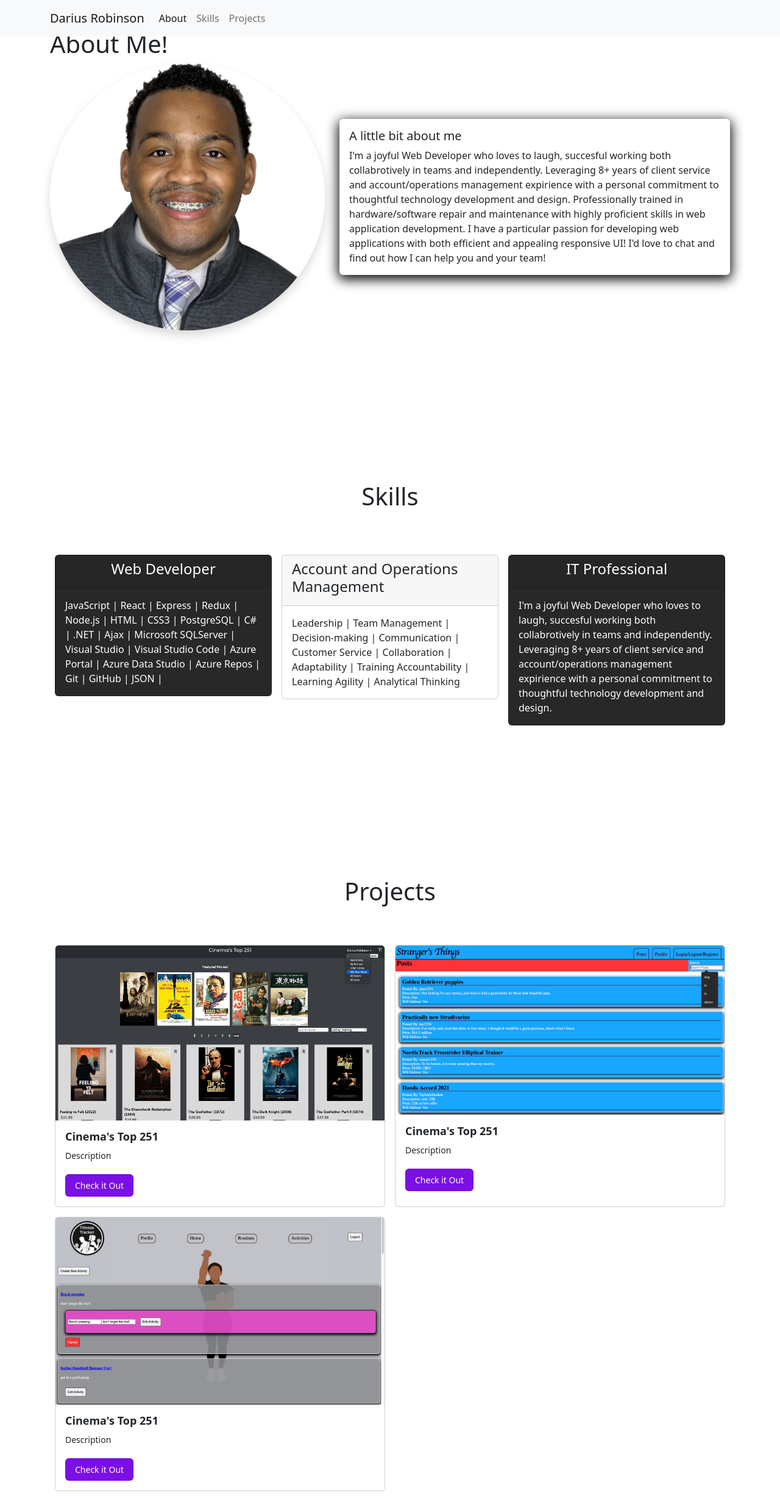
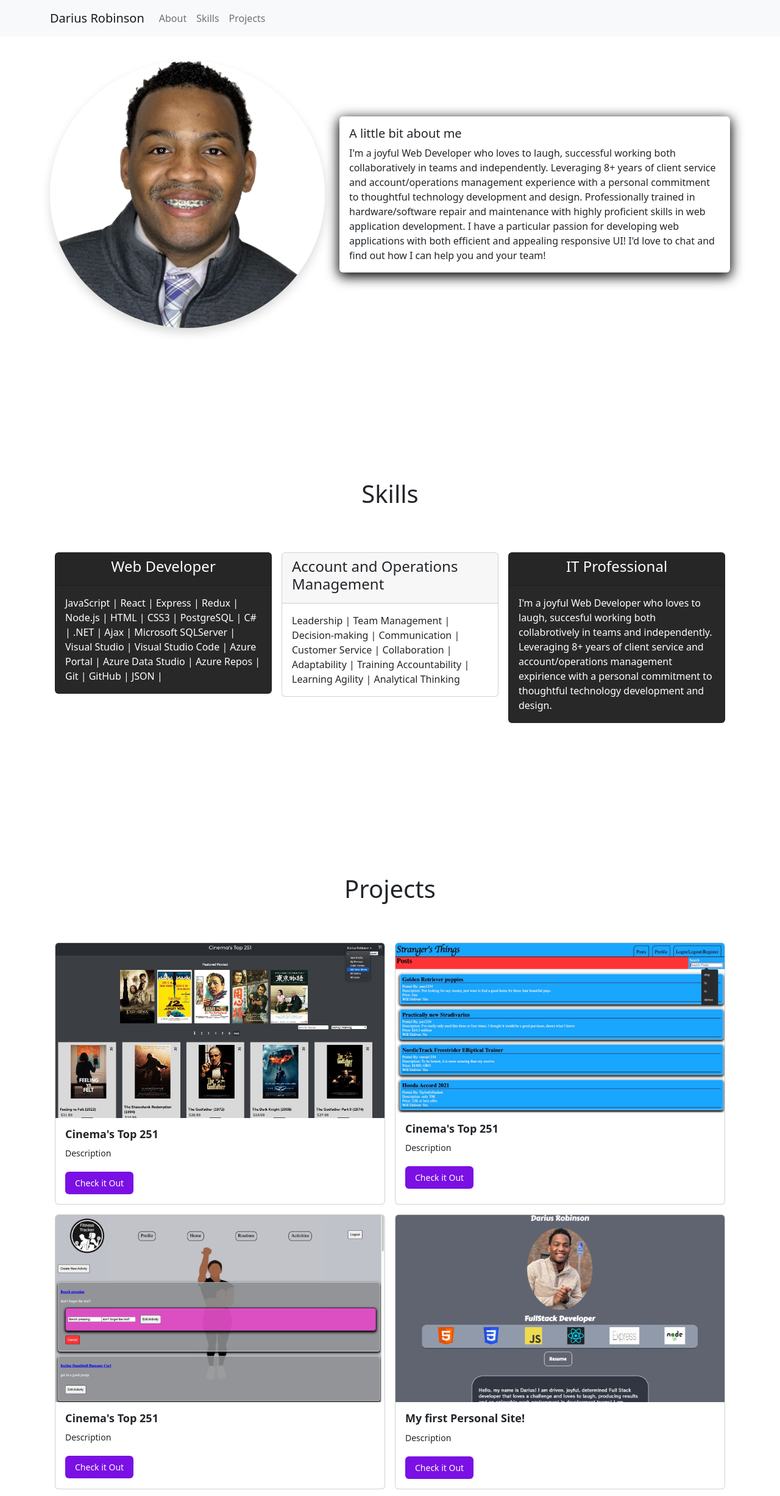
Before and after one commit to DariusRobinson/MySite, a React (Create React App) app: page / in a window 1280 px wide. Shown: the whole page at 61% size. Built offline with nearby package versions, Linux system fonts and the light colour scheme.

Commit message:
added one more project and changed formatting layout on about section

```diff
--- a/public/index.css
+++ b/public/index.css
@@ -75,3 +75,7 @@
   background: transparent;
   border: none;
 }
+
+.custom-margin-top-start {
+  margin-top: 8rem;
+}
--- a/src/components/About.jsx
+++ b/src/components/About.jsx
@@ -1,4 +1,66 @@
-import React, { useEffect, useRef, useState } from "react";
+// import React, { useEffect, useRef, useState } from "react";
+// import { Navigation, Projects, Skills } from "./";
+// import Container from "react-bootstrap/Container";
+// import Row from "react-bootstrap/Row";
+// import Col from "react-bootstrap/Col";
+// import Card from "react-bootstrap/Card";
+
+// const About = () => {
+//   return (
+//     <section id="aboutSection">
+//       <Container className="mb-5">
+//         <></>{" "}
+//       </Container>
+//       <Container className="my-5 mb-5 custom-margin-top-start">
+//         <Row className="align-items-center">
+//           <Col md={5}>
+//             <Card className="shadow-none bg-transparent border-0 p-0">
+//               <Card.Img
+//                 src="IMG_8160.jpeg"
+//                 style={{
+//                   width: "100%",
+//                   height: "auto",
+//                   background: "transparent",
+//                 }}
+//                 className="rounded-circle  shadow"
+//                 id="aboutIMG"
+//               />
+//             </Card>
+//           </Col>
+//           <Col md={7}>
+//             <Card id="aboutCard" className=" bg-transparent border-0">
+//               <Card.Body>
+//                 <Card.Title>A little bit about me</Card.Title>
+//                 <Card.Text>
+//                   I'm a joyful Web Developer who loves to laugh, succesful
+//                   working both collabrotively in teams and independently.
+//                   Leveraging 8+ years of client service and account/operations
+//                   management expirience with a personal commitment to thoughtful
+//                   technology development and design. Professionally trained in
+//                   hardware/software repair and maintenance with highly
+//                   proficient skills in web application development. I have a
+//                   particular passion for developing web applications with both
+//                   efficient and appealing responsive UI! I'd love to chat and
+//                   find out how I can help you and your team!
+//                 </Card.Text>
+//               </Card.Body>
+//             </Card>
+//           </Col>
+//         </Row>
+//       </Container>
+//       <Container className="custom-margin-top">
+//         <Skills />
+//       </Container>
+//       <Container className="custom-margin-top">
+//         <Projects />
+//       </Container>
+//     </section>
+//   );
+// };
+
+// export default About;
+
+import React from "react";
 import { Navigation, Projects, Skills } from "./";
 import Container from "react-bootstrap/Container";
 import Row from "react-bootstrap/Row";
@@ -7,9 +69,11 @@ import Card from "react-bootstrap/Card";
 
 const About = () => {
   return (
-    <section id="aboutSection">
-      <Container className="my-5 mb-5">
-        <h1>About Me!</h1>
+    <section id="aboutSection" style={{ marginTop: "100px" }}>
+      <Container className="mb-5">
+        <></>
+      </Container>
+      <Container className="my-5 mb-5 custom-margin-top-start">
         <Row className="align-items-center">
           <Col md={5}>
             <Card className="shadow-none bg-transparent border-0 p-0">
@@ -20,20 +84,20 @@ const About = () => {
                   height: "auto",
                   background: "transparent",
                 }}
-                className="rounded-circle  shadow"
+                className="rounded-circle shadow"
                 id="aboutIMG"
               />
             </Card>
           </Col>
           <Col md={7}>
-            <Card id="aboutCard" className=" bg-transparent border-0">
+            <Card id="aboutCard" className="bg-transparent border-0">
               <Card.Body>
                 <Card.Title>A little bit about me</Card.Title>
                 <Card.Text>
-                  I'm a joyful Web Developer who loves to laugh, succesful
-                  working both collabrotively in teams and independently.
+                  I'm a joyful Web Developer who loves to laugh, successful
+                  working both collaboratively in teams and independently.
                   Leveraging 8+ years of client service and account/operations
-                  management expirience with a personal commitment to thoughtful
+                  management experience with a personal commitment to thoughtful
                   technology development and design. Professionally trained in
                   hardware/software repair and maintenance with highly
                   proficient skills in web application development. I have a
--- a/src/components/Projects.jsx
+++ b/src/components/Projects.jsx
@@ -124,6 +124,18 @@ const Projects = () => {
                 </Card>
               </div>
             </Col>
+            <Col className="px-2">
+              <div className="projectCardWrapper">
+                <Card className="projectCard" rounded>
+                  <Card.Img variant="top" src="image 6-14-23.jpeg" />
+                  <Card.Body>
+                    <Card.Title>My first Personal Site!</Card.Title>
+                    <Card.Text>Description</Card.Text>
+                    <Button>Check it Out</Button>
+                  </Card.Body>
+                </Card>
+              </div>
+            </Col>
           </Row>
         </Container>
       </section>
```
Also changed, not shown: public/image 6-14-23.jpeg (added).
